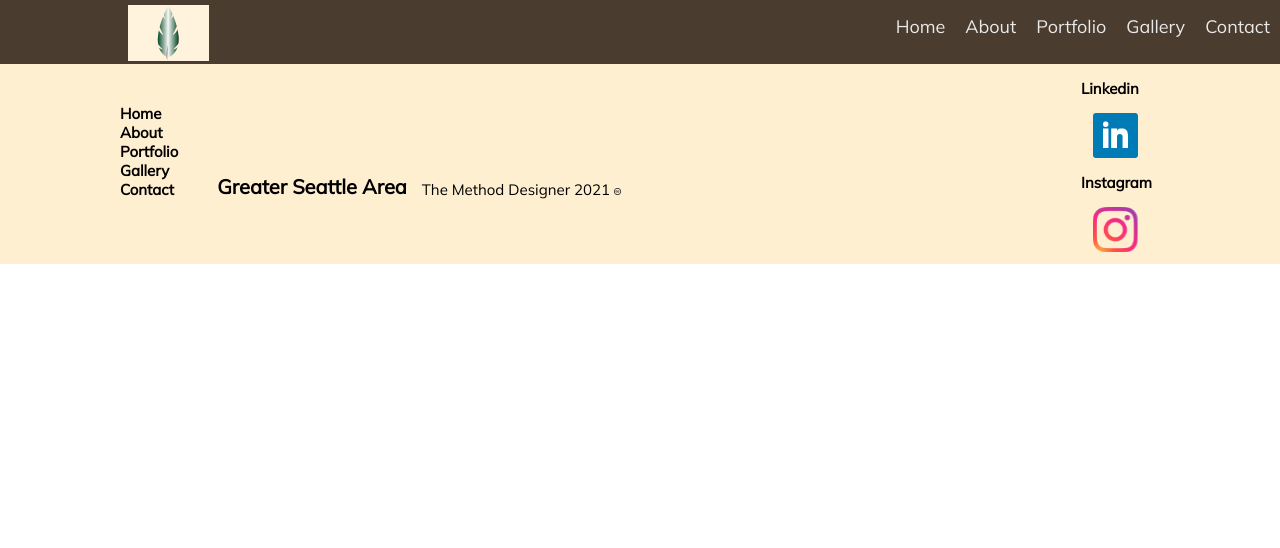
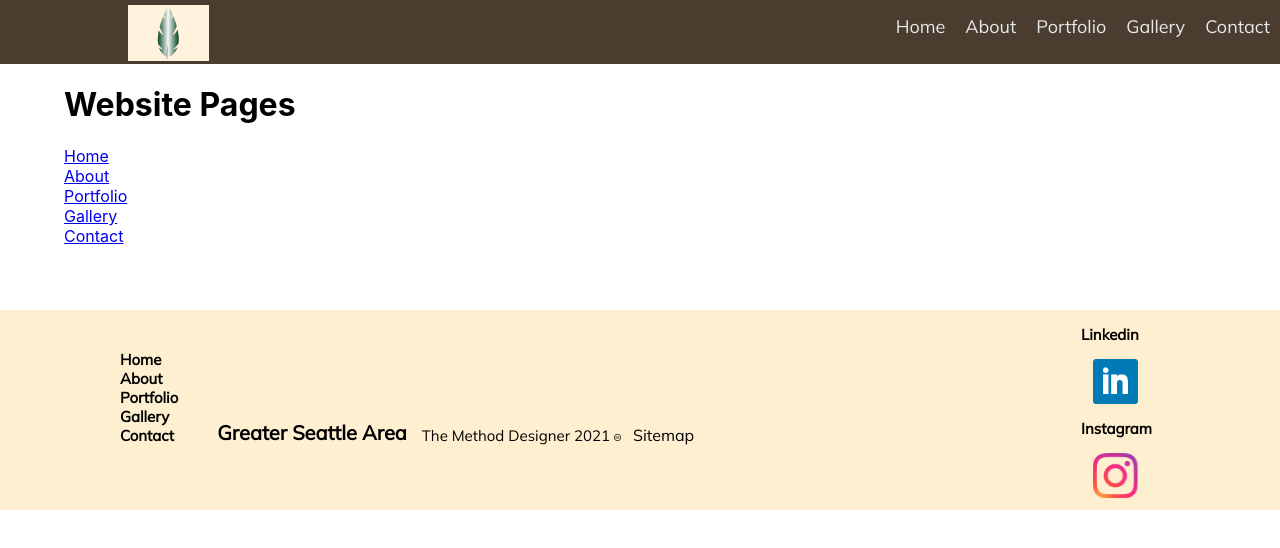
Before and after one commit to MrKeon/TheMethodDesigner, a React (Create React App) app: page /sitemap in a window 1280 px wide. Shown: the top 548 px of the page. Built offline with nearby package versions, Linux system fonts and the light colour scheme.

Commit message:
added sitemap

```diff
--- a/src/App.tsx
+++ b/src/App.tsx
@@ -15,6 +15,7 @@ import Doordash from './components/portfolio/Doordash';
 import DesignBasics from './components/portfolio/DesignBasics';
 import PhotoGallery from './components/Gallery';
 import { photos } from './resources/photos';
+import Sitemap from './components/Sitemap';
 
 function App() {
   return (
@@ -53,6 +54,9 @@ function App() {
             <Breadcrumb/>
             <Contact />
             </Route>
+            <Route path="/sitemap">
+              <Sitemap />
+            </Route>
             <Route exact path="/">
             <Home />
             </Route>
--- a/src/components/Footer.css
+++ b/src/components/Footer.css
@@ -64,3 +64,7 @@
     font-size: 15px;
     line-height: 19px;
 }
+
+.Footer .sitemap {
+    margin: 12px;
+}
--- a/src/components/Footer.tsx
+++ b/src/components/Footer.tsx
@@ -4,6 +4,7 @@ import './Footer.css';
 import cc from '../cc.svg';
 import linkedin from '../linkedin.svg';
 import instagram from '../instagram.svg';
+import { NavLink } from 'react-router-dom';
 
 export default function Footer() {
     return(
@@ -15,6 +16,7 @@ export default function Footer() {
       <div>
         <p>The Method Designer 2021 <img src={cc} className="cc" /></p>
       </div>
+      <div className="sitemap" ><NavLink exact activeClassName="selected" to={"/sitemap"}>Sitemap</NavLink></div>
       <div className="SocialMedia">
         <a href="https://www.linkedin.com/in/mrssadatian/" target="_blank">
           <p>Linkedin</p>
--- /dev/null
+++ b/src/components/Sitemap.css
@@ -0,0 +1,5 @@
+.Sitemap {
+    list-style-type: none;
+    padding-left: 5%;
+    padding-bottom: 5%;
+}
--- /dev/null
+++ b/src/components/Sitemap.tsx
@@ -0,0 +1,11 @@
+import NavList from "./NavList";
+import './Sitemap.css';
+
+export default function Sitemap() {
+    return (
+      <div className="Sitemap">
+        <h1>Website Pages</h1>
+        <NavList ascendingOrder={ true } />
+      </div>
+    );
+  }
```
